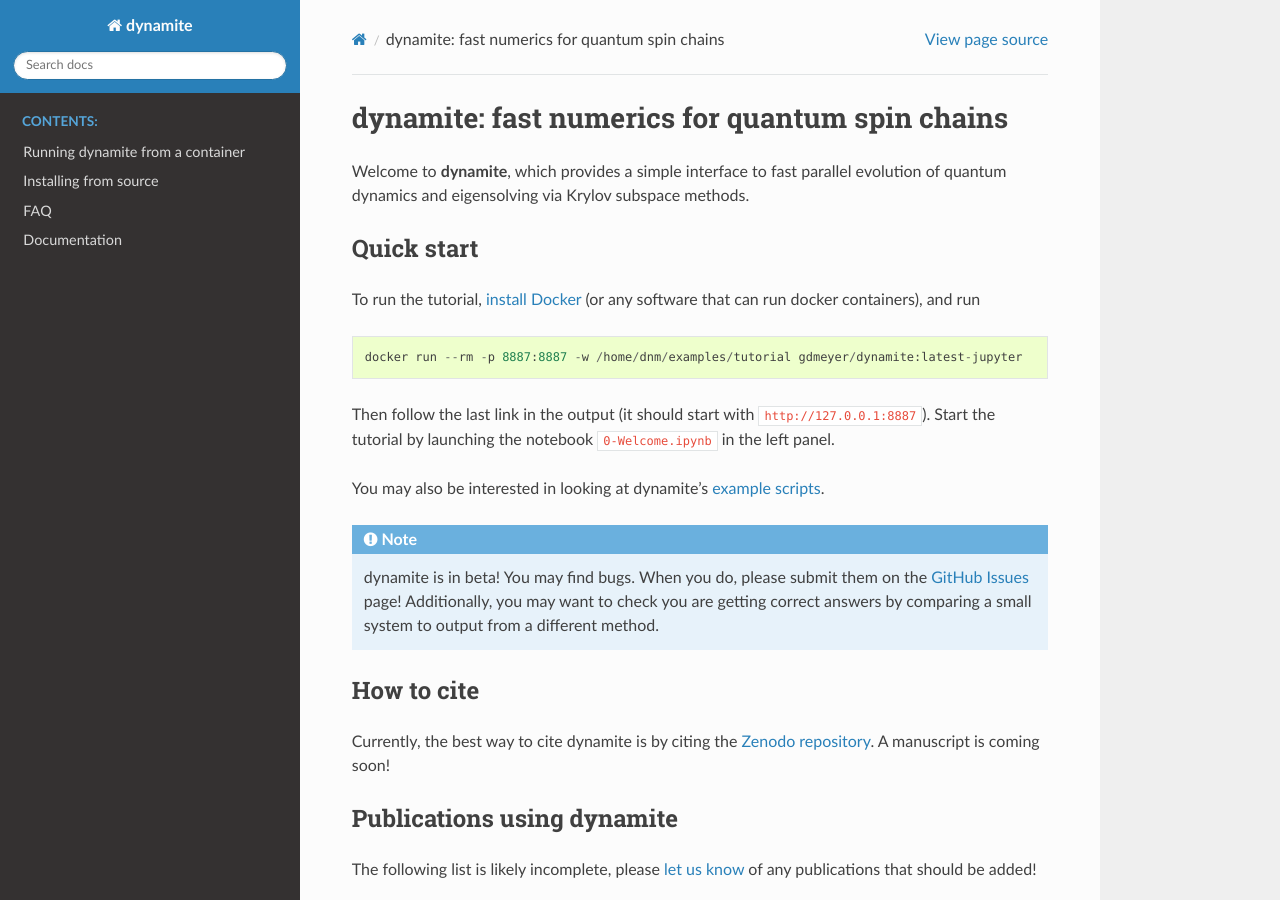
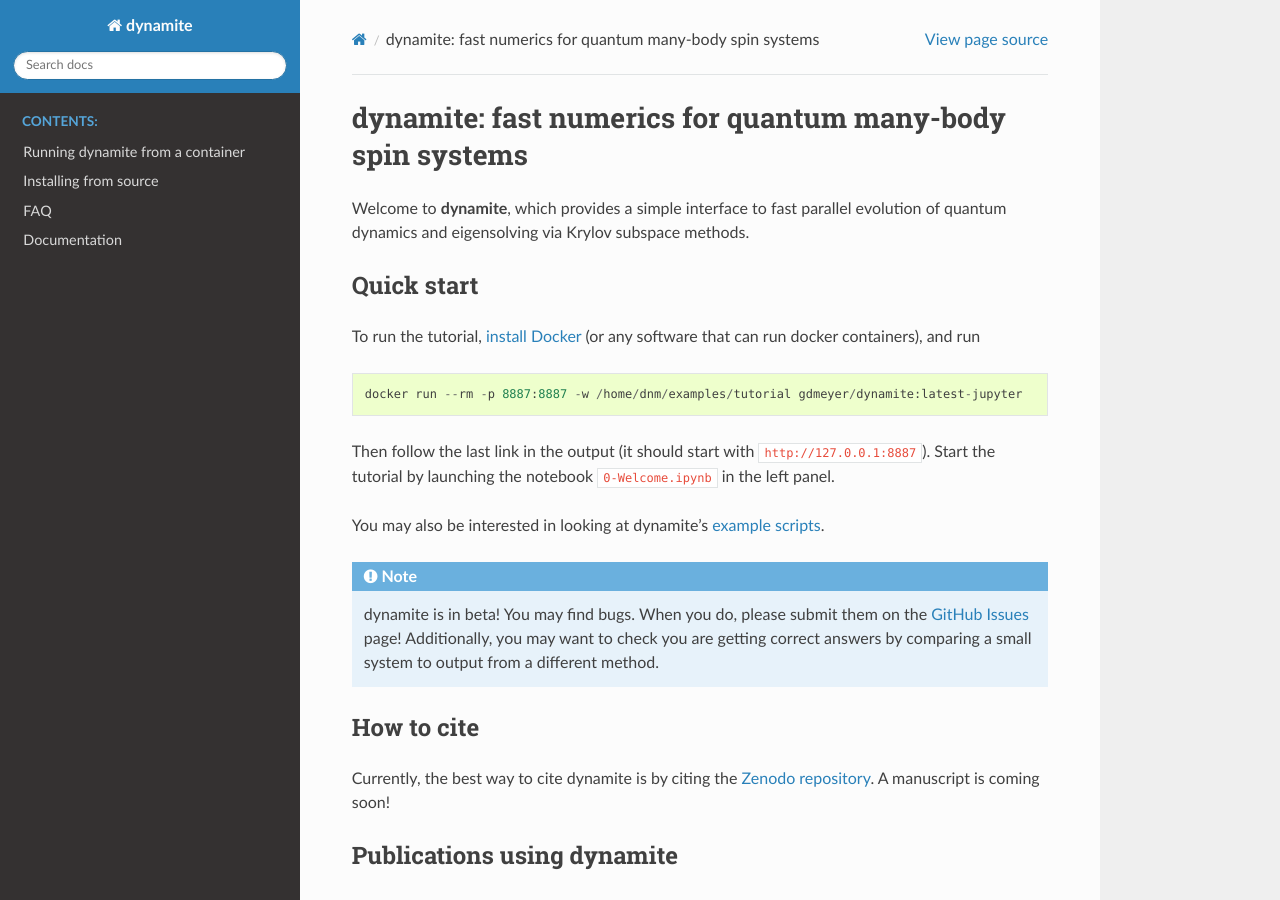
Before and after one commit to GregDMeyer/dynamite, a Sphinx documentation site: the page built from docs/index.rst, in a window 1280 px wide and 900 px high. Built offline with Sphinx 7.4.7 and the Read the Docs theme 2.0.0, drawn with Linux system fonts in a browser that asks for light colours.

Commit message:
improve docs page title

```diff
--- a/docs/index.rst
+++ b/docs/index.rst
@@ -3,8 +3,8 @@
    You can adapt this file completely to your liking, but it should at least
    contain the root `toctree` directive.
 
-dynamite: fast numerics for quantum spin chains
-===============================================
+dynamite: fast numerics for quantum many-body spin systems
+==========================================================
 
 Welcome to **dynamite**, which provides a simple interface
 to fast parallel evolution of quantum dynamics and eigensolving via Krylov subspace methods.
```
